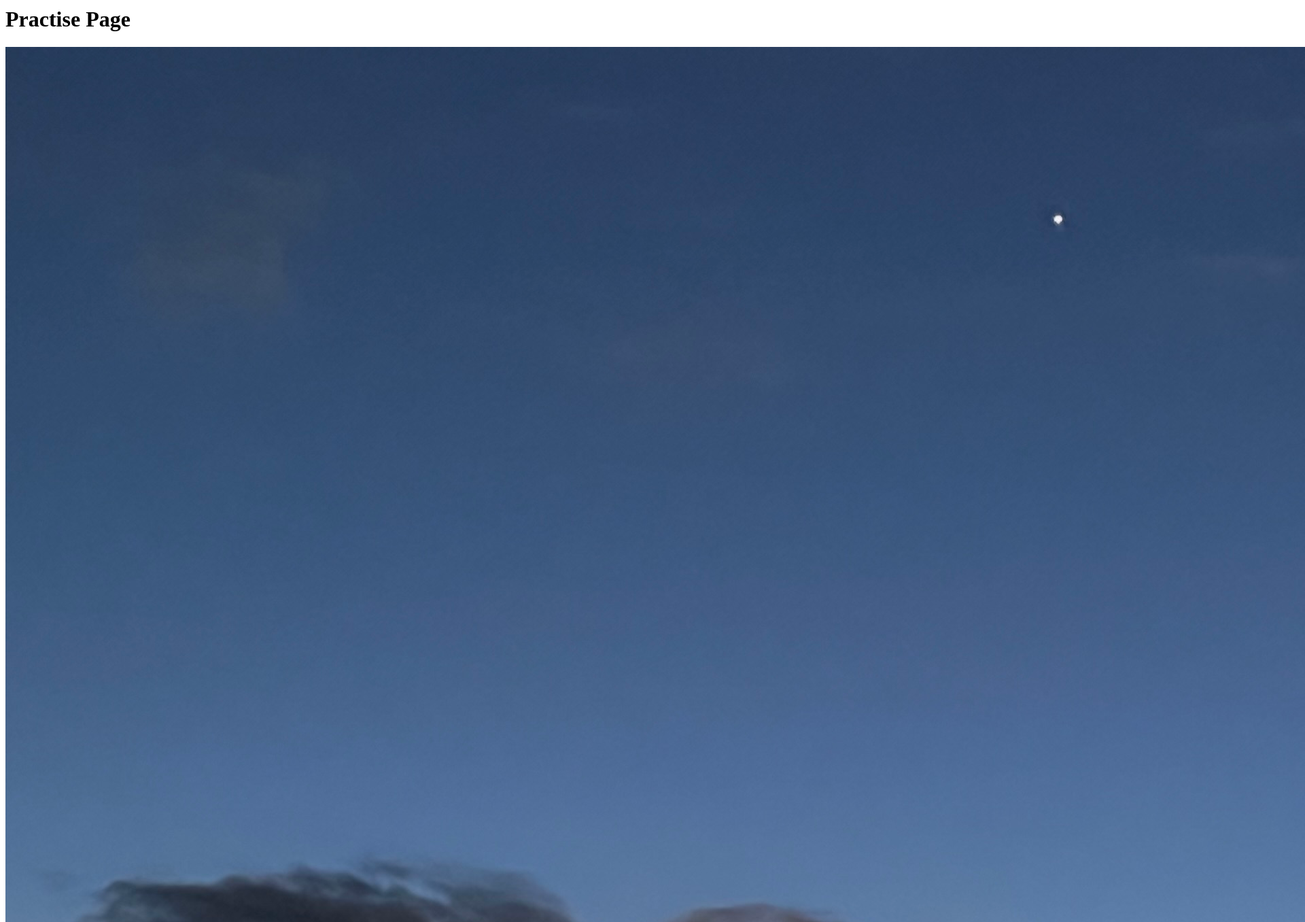
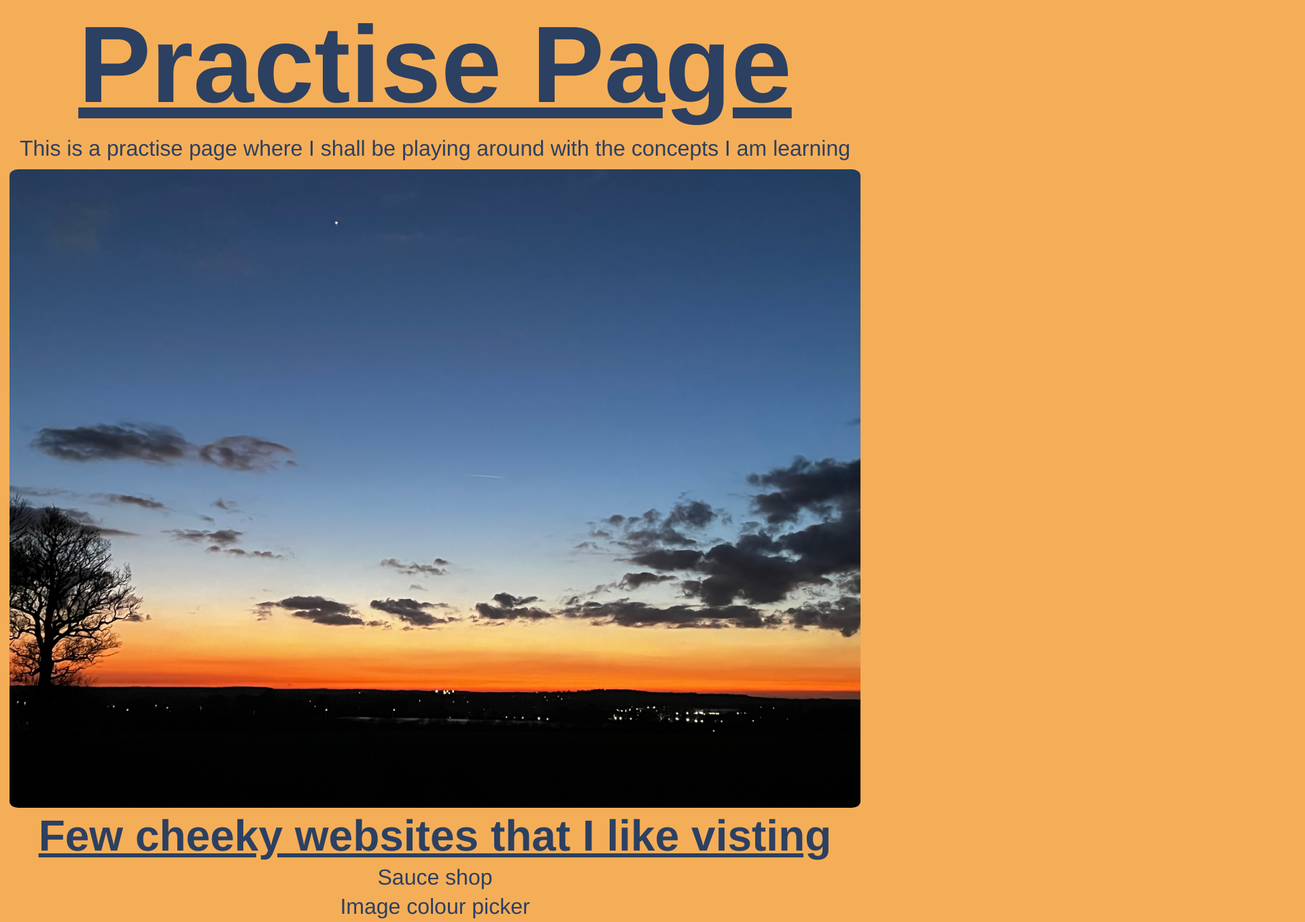
Before and after one commit to TastyKahunaBurger/Practise-html-css, a plain HTML site: page index.html in a window 1280 px wide. Shown: the part 11-1367 px from the top of the page at 68% size, 1920 px wide, since content can reach past the window. Drawn offline with Linux system fonts and the light colour scheme.

Commit message:
Update index.html
Just creating a basic structure and basic styles to get familiar with creating pages from scratch

```diff
--- a/index.html
+++ b/index.html
@@ -4,11 +4,66 @@
     <meta charset="UTF-8">
     <meta name="viewport" content="width-device-width, initial-scale=1.0">
     <title>My Test Profile page</title>
+    <style>
+      body {
+        background-color: rgb(245, 174, 88);
+        font-family: 'Franklin Gothic Medium', 'Arial Narrow', Arial, sans-serif;
+        padding: 0.5%;
+      }
+      img {
+        height: auto;
+        max-width: 100%;
+        border-radius: 1%;
+        justify-content: center;
+        position: flex;
+        margin: 0;
+        padding: 0;
+      }
+      h1 {
+        text-align: center;
+        justify-content: center;
+        color: rgb(44, 64, 97);
+        font-size: 10rem;
+        margin: 0;
+        padding: 0;
+        text-decoration: underline;
+      }
+      p {
+        color: rgb(44, 64, 97);
+        text-align: center;
+        font-size: 2rem;
+        padding: 0.5%;
+        margin: 0.5%;
+      }
+      h2 {
+        text-align: center;
+        justify-content: center;
+        color: rgb(44, 64, 97);
+        font-size: 4rem;
+        margin: 0;
+        padding: 0;
+        text-decoration: underline;
+      }
+      a {
+        text-decoration: none;
+        font-size: 2rem;
+        color: rgb(44, 64, 97);
+        margin: 0.5%;
+        text-align: center;
+        justify-content: center;
+        display: flex;
+      }
+      a:hover {
+        text-decoration: underline;
+      }
+    </style>
   </head>
   <body>
+    <!--Heading and image-->
     <h1>Practise Page</h1>
-    <img src="sunset.jpeg">
-    <p>This is a practise page where I shall be playing aorund wiht the concepts I am learning</p>
+    <p>This is a practise page where I shall be playing around with the concepts I am learning</p>
+    <img src="sunset.jpeg" alt="Sunset over the Suffolk countryside">
+    <!--Links to Websites I like-->
     <h2>Few cheeky websites that I like visting</h2>
     <a href="https://www.sauceshop.co">Sauce shop</a>
     <a href="https://www.imagecolorpicker.com">Image colour picker</a>
```
